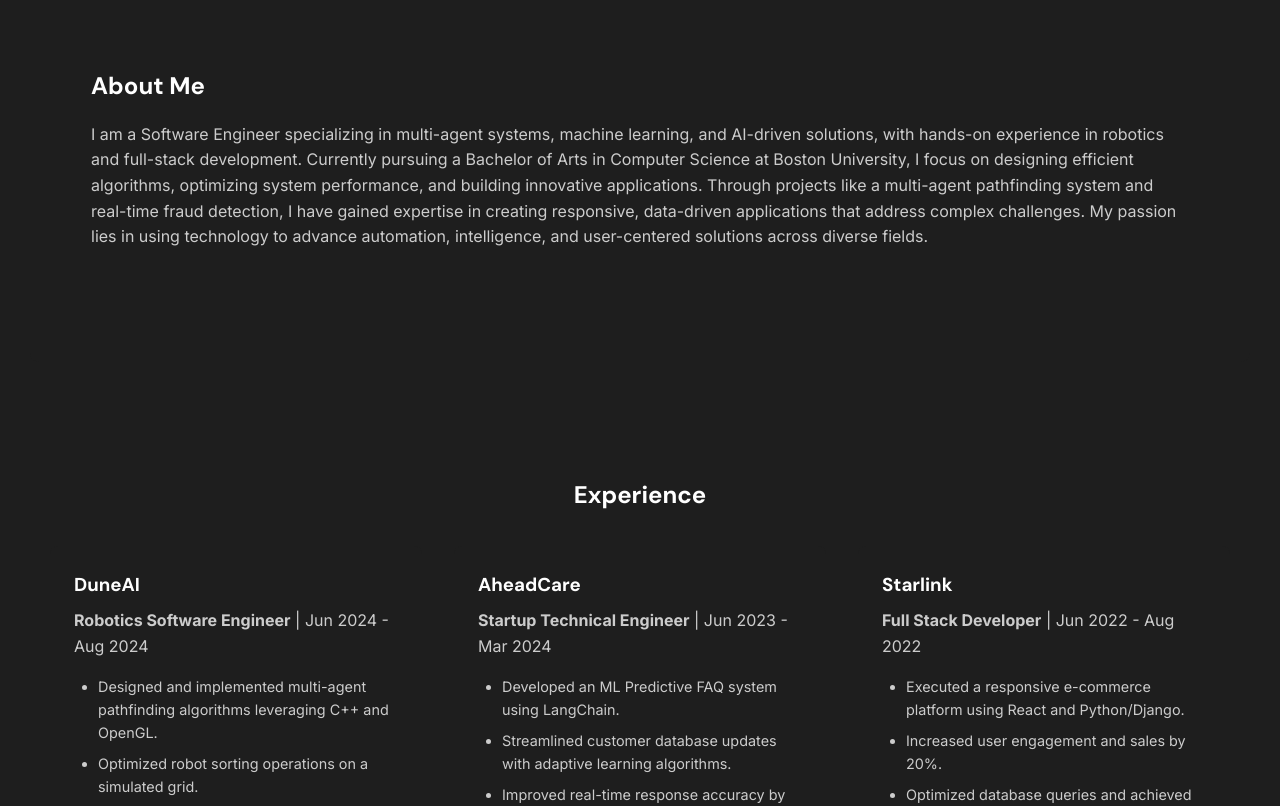
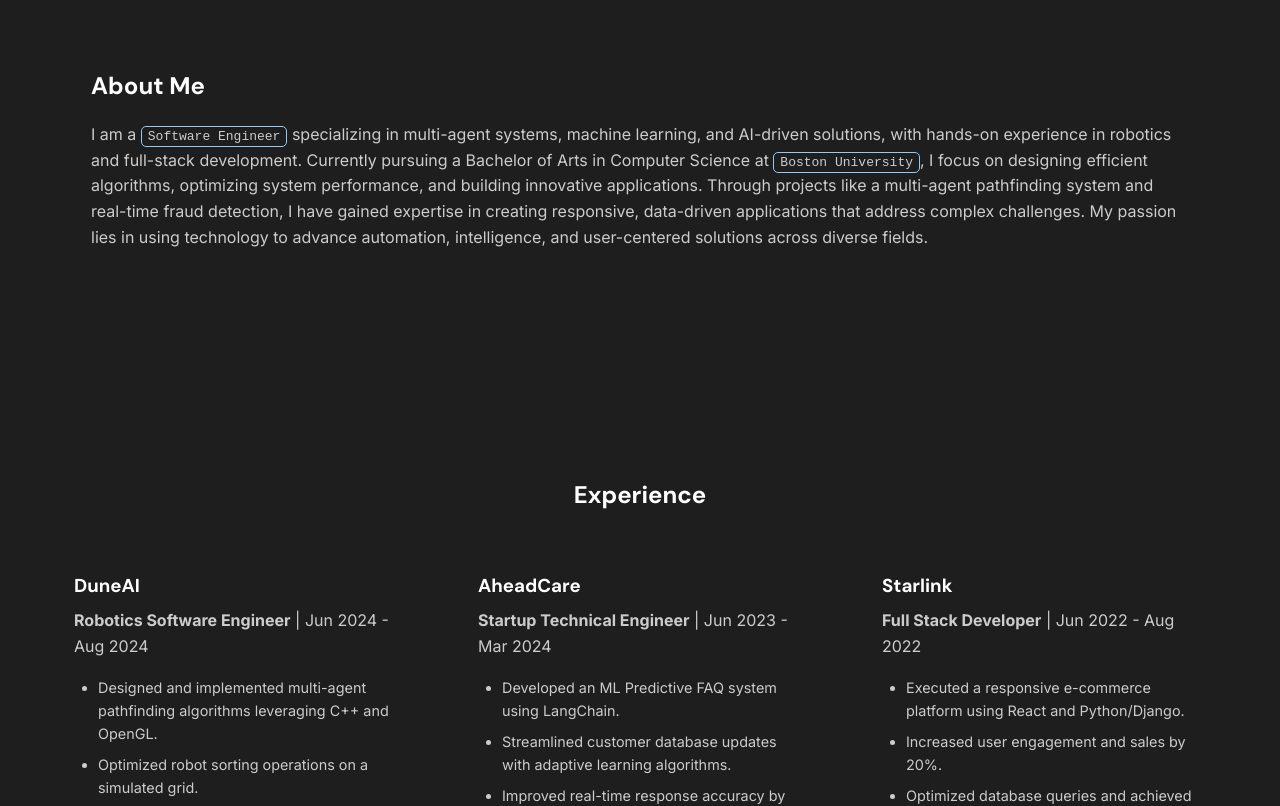
Before and after one commit to ahmadssadiq/soft-resume, a React (Create React App) app: page /projects/Boston-Police-Overtime in a window 1280 px wide. Shown: the part 960-1766 px from the top of the page. Built offline with nearby package versions, Linux system fonts and the light colour scheme.

Commit message:
highlighed some key words on the homepage

```diff
--- a/src/components/About.css
+++ b/src/components/About.css
@@ -27,3 +27,13 @@
 .about-text p {
     color: var(--secondary-color);
 }
+
+.code-block {
+
+    border: 1px solid #d01111;
+    /* Light blue border */
+    border-radius: 5px;
+    /* Rounded corners */
+    padding: 2px 6px;
+    font-family: monospace;
+}
--- a/src/components/About.js
+++ b/src/components/About.js
@@ -8,7 +8,7 @@ function About() {
                 <div className="about-text">
                     <h2>About Me</h2>
                     <p>
-                        I am a Software Engineer specializing in multi-agent systems, machine learning, and AI-driven solutions, with hands-on experience in robotics and full-stack development. Currently pursuing a Bachelor of Arts in Computer Science at Boston University, I focus on designing efficient algorithms, optimizing system performance, and building innovative applications. Through projects like a multi-agent pathfinding system and real-time fraud detection, I have gained expertise in creating responsive, data-driven applications that address complex challenges. My passion lies in using technology to advance automation, intelligence, and user-centered solutions across diverse fields.
+                        I am a <code className="code-block">Software Engineer</code> specializing in multi-agent systems, machine learning, and AI-driven solutions, with hands-on experience in robotics and full-stack development. Currently pursuing a Bachelor of Arts in Computer Science at <code className="code-block">Boston University</code>, I focus on designing efficient algorithms, optimizing system performance, and building innovative applications. Through projects like a multi-agent pathfinding system and real-time fraud detection, I have gained expertise in creating responsive, data-driven applications that address complex challenges. My passion lies in using technology to advance automation, intelligence, and user-centered solutions across diverse fields.
                     </p>
                 </div>
             </div>
--- a/src/components/Experience.css
+++ b/src/components/Experience.css
@@ -48,3 +48,13 @@
     color: var(--secondary-color);
     margin-bottom: 0.5rem;
 }
+
+.code-block {
+
+    border: 1px solid #d01111;
+    /* Light blue border */
+    border-radius: 5px;
+    /* Rounded corners */
+    padding: 2px 6px;
+    font-family: monospace;
+}
--- a/src/components/Skills.css
+++ b/src/components/Skills.css
@@ -73,6 +73,6 @@
 }
 
 .skill-item:hover {
-    background-color: #005bb5;
+    background-color: orange;
     transition: ease-in-out 0.4s;
 }
--- a/src/components/Skills.js
+++ b/src/components/Skills.js
@@ -2,29 +2,48 @@ import React from 'react';
 import './Skills.css';
 
 const skills = [
+    ' ', // intentional empty string for spacing (will be styled)
     'C/C++',
     'Python',
     'Java',
+    'JavaScript',
+    ' ', // intentional empty string
     'React',
     'Node.js',
+    'Django',
+    'LangChain',
+    ' ', // intentional empty string
     'MySQL',
-    'Redux',
-    'Ruby',
+    'Database Management',
+    ' ', // intentional empty string
+    'Pandas',
+    'Matplotlib',
+    'SKlearn',
+    ' ', // intentional empty string
     'Algorithm Development',
     'Data Structures',
     'Distributed Systems',
-    'Software Testing',
-    // Add more skills as needed
+    'Unit Testing',
+    'Problem Solving',
+    ' ', // intentional empty string
+    'LLMs',
+    'AI Full Stack Development',
+    'Research Paper Implementation',
+    ' '  // intentional empty string
 ];
 
 function Skills() {
     return (
         <section id="skills" className="skills">
             <div className="container">
-                <h2>Skills</h2>
+                <h2>Technical Expertise & Skills</h2>
                 <ul className="skills-list">
                     {skills.map((skill, index) => (
-                        <li key={index} className="skill-item">
+                        <li
+                            key={index}
+                            className="skill-item"
+                            style={skill.trim() === '' ? { backgroundColor: 'orangered' } : {}}
+                        >
                             {skill}
                         </li>
                     ))}
```
